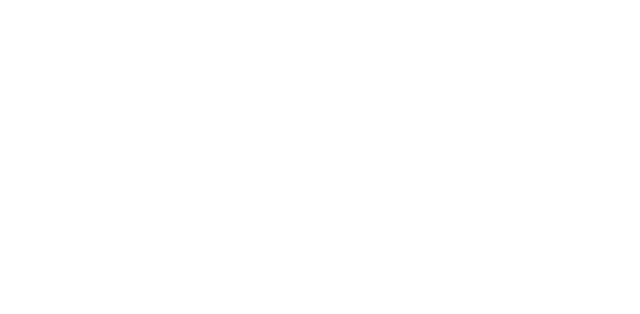
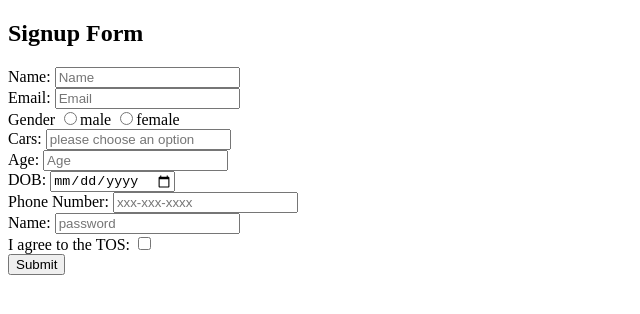
Before and after one commit to acciojob/signup-form-car-kaldharisrujitha, a website: page main.html in a window 1280 px wide. Shown: the whole page, without its empty margins (0-640 px from the left). Drawn offline with Linux system fonts and the light colour scheme.

Commit message:
created a submission

```diff
--- a/main.html
+++ b/main.html
@@ -7,6 +7,42 @@
 </head>
 
 <body>
+	<section id="signup form">
+		<h1>Signup Form</h1>
+	<form method="post">
+		<label for="name">Name:</label>
+		<input type="text" id="name"required placeholder="Name">
+		<br/>
+		<label for="email">Email:</label>
+		<input type="text" id="email"required placeholder="Email">
+		<br/>
+		<label for="gender_m, gender_f">Gender</label>
+		<input type="Radio" name="gender" value="male" id="gender_m, gender_f"required>male
+		<input type="Radio" name="gender" value="female" id="gender_m, gender_f"required>female
+		<br/>
+		<label for="cars">Cars:</label>
+		<input type="Select" id="car"required placeholder="please choose an option">
+		<br/>
+		<label for="age">Age:</label>
+		<input type="Number" id="age"required placeholder="Age">
+		<br/>
+		<label for="dob">DOB:</label>
+		<input type="Date" id="dob"required>
+		<br/>
+		<label for="tel">Phone Number:</label>
+		<input type="Tel" id="tel" placeholder="xxx-xxx-xxxx">
+		<br/>
+		<label for="password">Name:</label>
+		<input type="password" id="password"required placeholder="password">
+		<br/>
+		<label for="tos">I agree to the TOS:</label>
+		<input type="Checkbox" id="tos"required>
+		<br/>
+		<button id="btn" type="submit">Submit</button>
+
+
+
+	</form>
 	<!-- the entire body must be written by student -->
     <script type="text/javascript" src="./script.js">
 </script>
```
